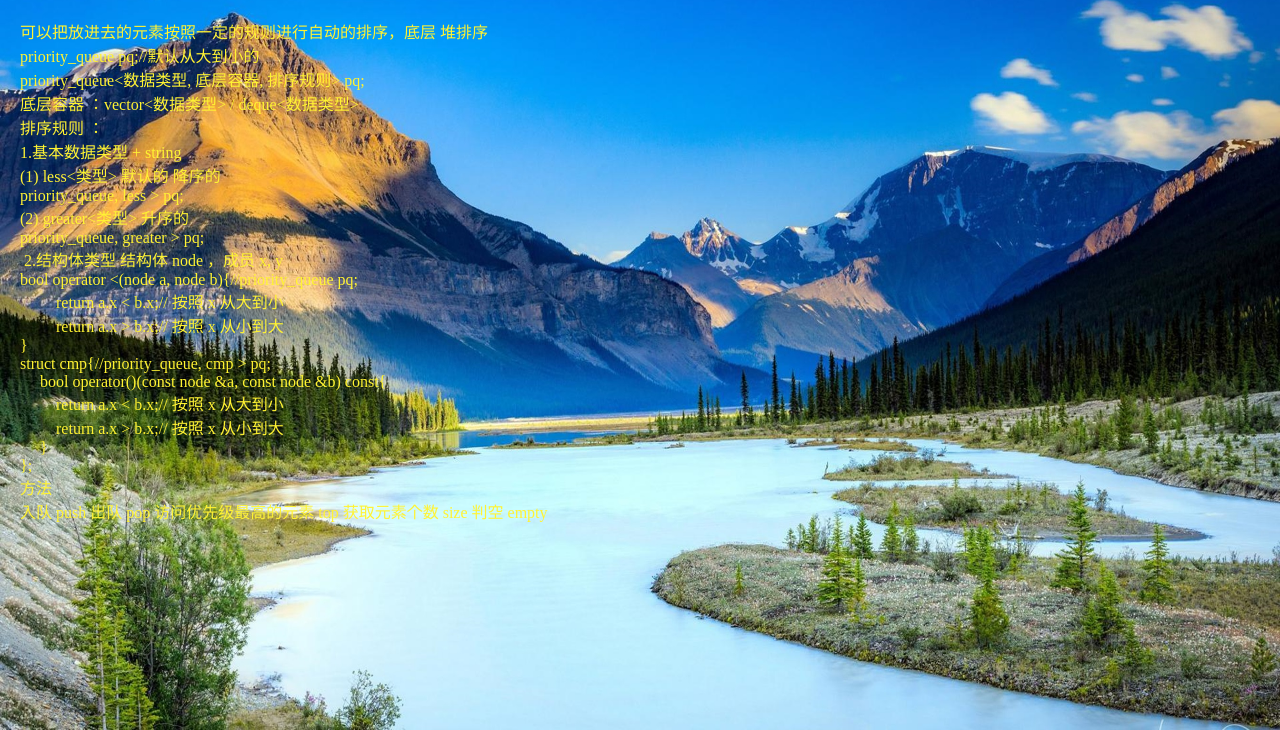
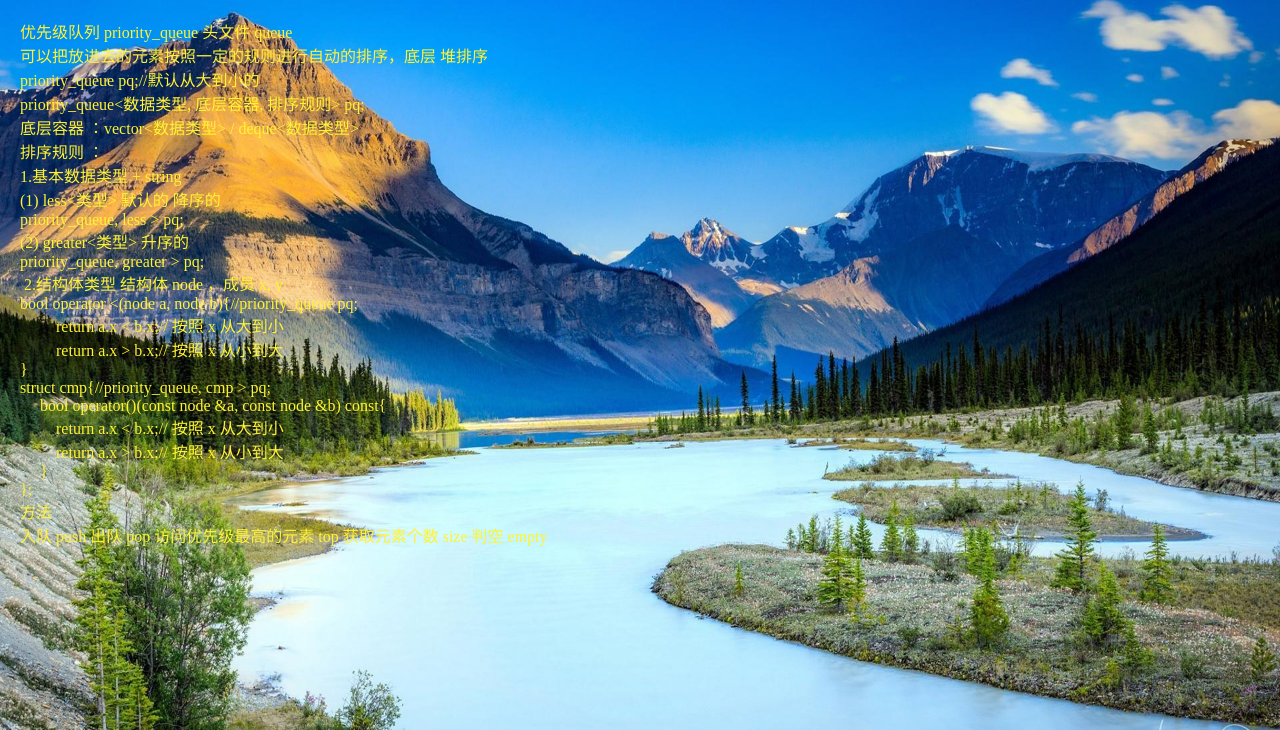
Before and after one commit to Gejunting1206/liumh, a plain HTML site: page index.html in a window 1280 px wide. Shown: the part 70-800 px from the top of the page. Drawn offline with Linux system fonts and the light colour scheme.

Commit message:
Update index.html

```diff
--- a/index.html
+++ b/index.html
@@ -4,7 +4,7 @@
           <meta charset="utf-8">
           <title>我的代码库</title>
           <style>
-                .1234 {
+                .text {
                     -webkit-user-select: none; /* Chrome, Safari, Opera */
                     -moz-user-select: none; /* Firefox */
                     -ms-user-select: none; /* IE 10+ */
@@ -20,7 +20,7 @@
       </head>
       <body>
         <h1 align="center">我的代码库</h1>
-        <div style="color: #FFF333" class="1234>
+        <div style="color: #FFF333" class="text">
             &nbsp &nbsp优先级队列  priority_queue  头文件 queue<br>
             &nbsp &nbsp可以把放进去的元素按照一定的规则进行自动的排序，底层 堆排序<br>
             &nbsp &nbsppriority_queue<int> pq;//默认从大到小的<br>
```
